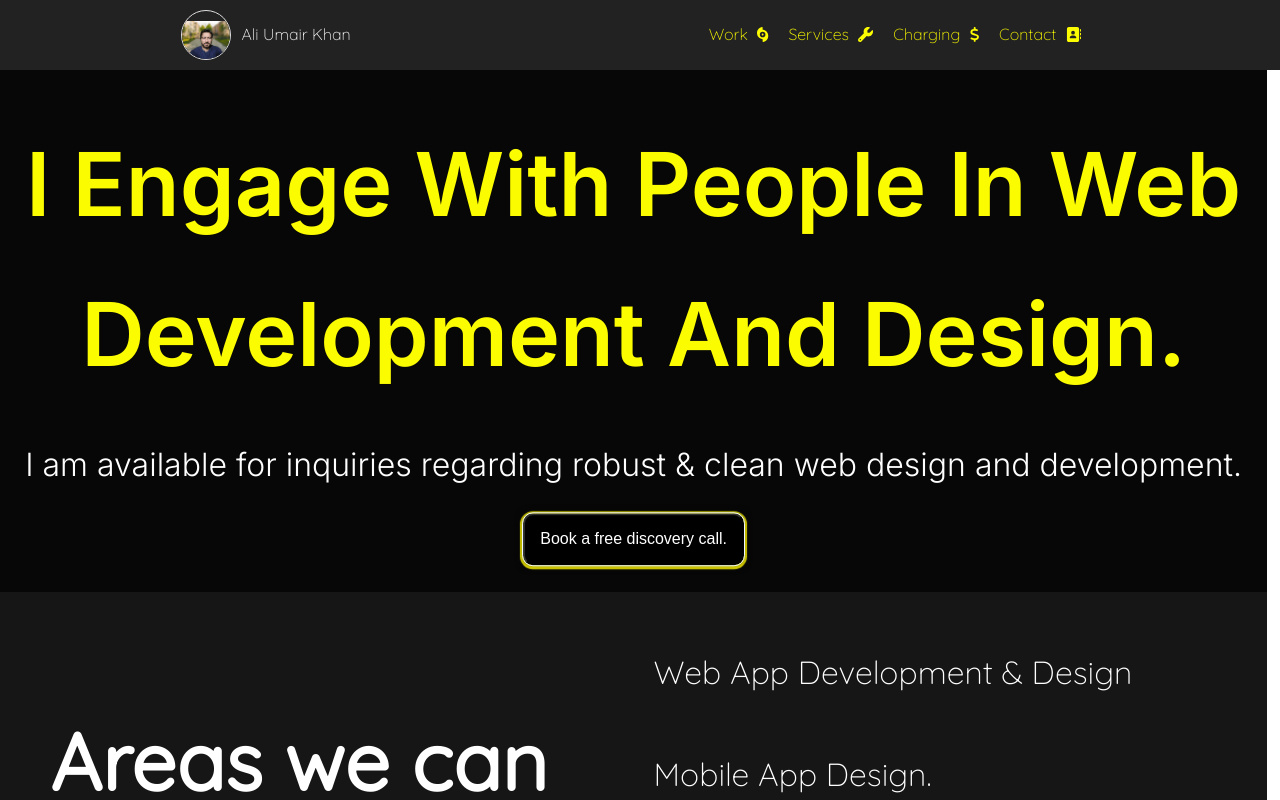
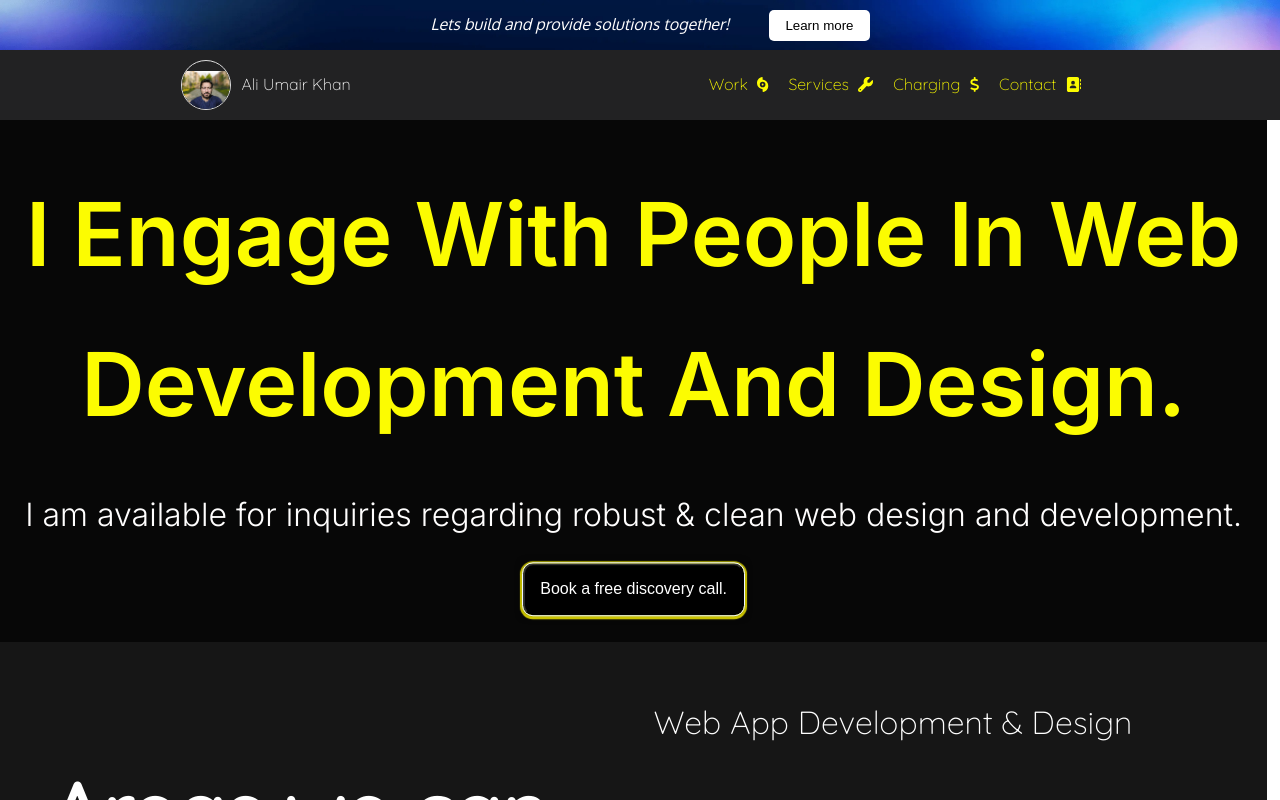
Before and after one commit to Ali-Umair-Khan/profile, a Next.js app: page / in a window 1280 px wide. Shown: the top 800 px of the page. Built offline with nearby package versions, Linux system fonts and the light colour scheme; a web font is replaced by a local one.

Commit message:
added banner

```diff
--- /dev/null
+++ b/src/app/components/announce/ann.jsx
@@ -0,0 +1,12 @@
+
+import './ann.scss'
+const Ann = () => {
+    return(
+        <section className='ann'>
+            <h1 className='ann__h1'>Lets build and provide solutions together!</h1>
+            <button className='ann__btn'> Learn more </button>
+        </section>
+    )
+}
+
+export default Ann
--- /dev/null
+++ b/src/app/components/announce/ann.scss
@@ -0,0 +1,32 @@
+
+.ann{
+    background-color:rgb(2, 2, 81);
+    background-image: url("/banner/bannerj.jpg");
+    // background-image: url('https://assets-global.website-files.com/5bddf05…/64639ea…_Cta-BG.webp');
+    // background-color:rgb(2, 2, 81);
+    background-size: cover;
+    background-repeat: no-repeat;
+    height:5rem;
+    display:flex;
+    // flex-direction:column;
+    justify-content:center;
+    place-items:center;
+    column-gap: 2rem;
+    .ann__h1{
+        color:rgb(255, 254, 254);
+        padding:1rem 2rem;
+        font-family: var(--font-family-3);
+        font-size:1.6rem;
+        font-style: italic;
+        font-weight:200;
+    }
+    .ann__btn{
+        background-color: white;
+        color:black;
+        border-radius:5px;
+        padding:0.8rem 1.6rem;
+        border: 2px solid none;
+        border: 0cap solid transparent;
+        font-weight:400;
+    }
+}
--- a/src/app/page.js
+++ b/src/app/page.js
@@ -4,6 +4,7 @@ import { Element } from 'react-scroll';
 import { useSpring, animated } from 'react-spring';
 
 // Import your components here
+import Announce from './components/announce/ann';
 import ResponsiveMenu from './components/navbar/resMenu2';
 import Hero from './components/hero/hero.jsx';
 import Abilities from './components/abilities/abilities.jsx';
@@ -13,10 +14,10 @@ import Carousel from './components/imageCarousel3/imageCarousel3.jsx';
 import FaqComponent from './components/faq/faq';
 import Skills from './components/skills/skills';
 import Footer from './components/footer/footer';
-
 import './page.module.css';
 
 const componentsImport = [
+  Announce,
   ResponsiveMenu,
   Hero,
   () => (
```
Also changed, not shown: public/banner/banner.webp (added), public/banner/bannerj.jpg (added).
